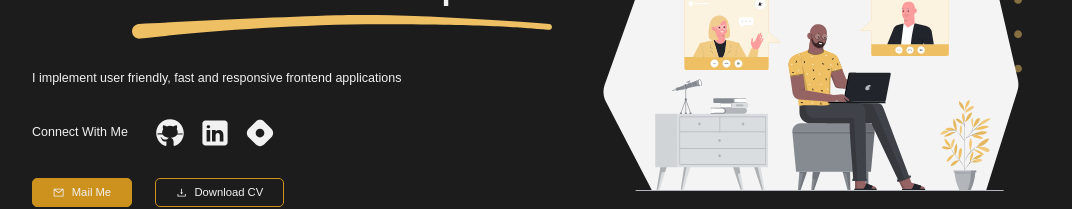
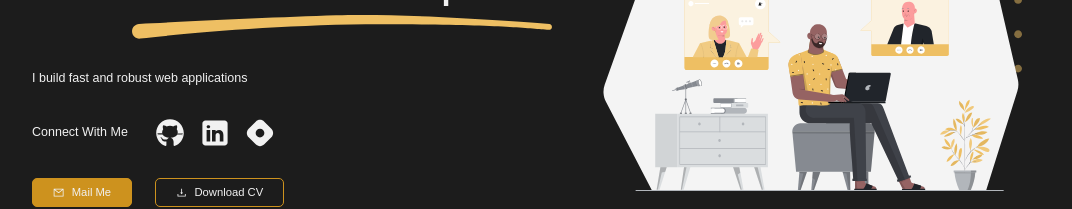
Before and after one commit to peltastic/Pelumi, a Next.js app: page / in a window 1280 px wide. Shown: the part 350-559 px from the top of the page, without its empty margins (88-1160 px from the left). Built offline with nearby package versions, Linux system fonts and the light colour scheme; a web font is replaced by a local one.

Commit message:
Update Header.jsx

```diff
--- a/components/Header.jsx
+++ b/components/Header.jsx
@@ -50,7 +50,7 @@ function Header() {
         </div>
 
         <p className="text-xl">
-          I implement user friendly, fast and responsive frontend applications
+          I build fast and robust web applications
         </p>
         <div className="flex items-center text-xl my-12">
           <p className="mr-11">Connect With Me</p>
```
